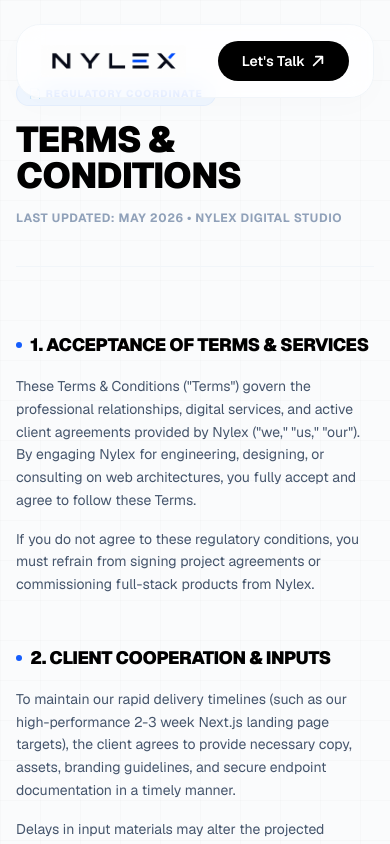
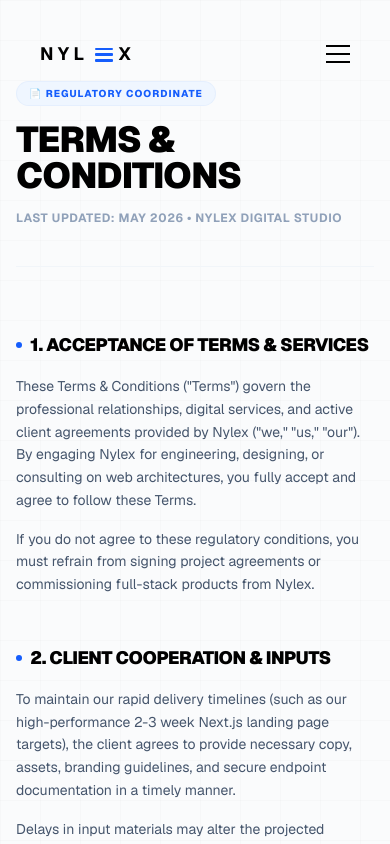
Before and after one commit to YASEEEN2005/Nylex, a Next.js app: page /terms in a window 390 px wide. Shown: the top 844 px of the page. Built offline with nearby package versions, Linux system fonts and the light colour scheme.

Commit message:
feat: redesign mobile hero, enhance mobile nav, hide tech lab on mobile

```diff
--- a/app/page.tsx
+++ b/app/page.tsx
@@ -1,5 +1,6 @@
 import React from "react";
 import Navbar from "@/components/Navbar";
+import MobileHero from "@/components/MobileHero";
 import Hero from "@/components/Hero";
 import Services from "@/components/Services";
 import TechSandbox from "@/components/TechSandbox";
@@ -23,6 +24,7 @@
       <Navbar />
 
       {/* Main Hero Visuals & Copy */}
+      <MobileHero />
       <Hero />
 
       {/* Services Section */}
--- a/components/Hero.tsx
+++ b/components/Hero.tsx
@@ -195,10 +195,7 @@
   }, [loading]);
 
   return (
-    <div
-      ref={containerRef}
-      className="relative w-full bg-slate-50 overflow-visible h-[500vh]"
-    >
+    <div ref={containerRef} className="relative w-full bg-slate-50 overflow-visible h-[500vh] hidden md:block">
       {/* Premium custom glass skeleton loader */}
       <AnimatePresence>
         {loading && (
@@ -227,7 +224,7 @@
       <div className="sticky top-0 w-full h-screen overflow-hidden bg-slate-50 flex items-center justify-center">
         {/* Fullscreen Background Canvas */}
         <div className="absolute inset-0 w-full h-full z-0 select-none pointer-events-none opacity-[0.93]">
-          <canvas ref={canvasRef} className="w-full h-full block" />
+          <canvas ref={canvasRef} className="w-full h-full hidden md:block" />
         </div>
 
         {/* Premium Luxury Background Ambient Glow Fields */}
--- /dev/null
+++ b/components/MobileHero.tsx
@@ -0,0 +1,51 @@
+"use client";
+
+import React from "react";
+
+export default function MobileHero() {
+  return (
+    <section className="relative w-full h-screen bg-white bg-[url('/mobile-hero-section.png')] bg-cover bg-bottom md:hidden flex flex-col justify-between pt-28 pb-10 px-6 overflow-hidden">
+      {/* Top/Middle Content */}
+      <div className="flex flex-col items-start text-left max-w-md">
+        {/* Label */}
+        <div className="flex items-center gap-3 text-xs font-bold tracking-widest text-blue-600 uppercase mb-5">
+          <span>Digital Studio</span>
+          <div className="h-[1.5px] w-12 bg-slate-200" />
+        </div>
+
+        {/* Headline */}
+        <h1 className="text-[34px] sm:text-[38px] font-extrabold text-black tracking-tight leading-[1.2] mb-6">
+          We build <br />
+          digital experiences <br />
+          that move <br />
+          <span className="text-blue-600">businesses forward.</span>
+        </h1>
+
+        {/* Paragraph */}
+        <p className="text-[15px] sm:text-base leading-relaxed text-slate-500 font-normal mb-8 max-w-[95%]">
+          We design and build fast, modern and scalable websites & digital products that drive real growth.
+        </p>
+
+        {/* Explore Button */}
+        <button
+          onClick={() => {
+            const el = document.getElementById("services");
+            if (el) el.scrollIntoView({ behavior: "smooth" });
+          }}
+          className="bg-black text-white hover:bg-slate-900 px-6 py-3.5 rounded-full text-sm font-semibold flex items-center gap-2 transition-transform active:scale-95 shadow-md shadow-slate-900/10"
+        >
+          <span>Explore Our Work</span>
+          <span className="text-xs font-bold">↗</span>
+        </button>
+      </div>
+
+      {/* Bottom Scroll Indicator */}
+      <div className="flex flex-col items-center justify-center gap-1.5 w-full text-center mt-auto">
+        <span className="text-[9px] tracking-[0.25em] font-extrabold text-slate-400 uppercase">
+          Scroll to explore
+        </span>
+        <span className="text-slate-600 text-lg animate-bounce">↓</span>
+      </div>
+    </section>
+  );
+}
--- a/components/Navbar.tsx
+++ b/components/Navbar.tsx
@@ -1,6 +1,6 @@
 "use client";
 
-import React from "react";
+import React, { useState, useEffect } from "react";
 import Link from "next/link";
 
 export default function Navbar() {
@@ -10,24 +10,48 @@
     { label: "Services", href: "/#services" },
     { label: "About", href: "/#about" },
     { label: "Process", href: "/#process" },
-    { label: "Insights", href: "/#insights" }
+    { label: "Insights", href: "/#insights" },
   ];
+
+  const [menuOpen, setMenuOpen] = useState(false);
+  const [isScrolled, setIsScrolled] = useState(false);
+
+  useEffect(() => {
+    const handleScroll = () => {
+      if (window.scrollY > 20) {
+        setIsScrolled(true);
+      } else {
+        setIsScrolled(false);
+      }
+    };
+    handleScroll();
+    window.addEventListener("scroll", handleScroll);
+    return () => window.removeEventListener("scroll", handleScroll);
+  }, []);
 
   return (
     <header className="fixed top-0 left-0 right-0 z-50 w-full max-w-7xl mx-auto px-4 sm:px-6 lg:px-8 pt-6 pointer-events-none">
-      <div className="pointer-events-auto bg-white/80 backdrop-blur-md border border-slate-100 rounded-[24px] shadow-[0_8px_30px_rgb(0,0,0,0.015)] px-6 py-4 flex items-center justify-between transition-all duration-300 hover:shadow-[0_12px_40px_rgb(0,0,0,0.025)]">
+      <div className={`pointer-events-auto flex items-center justify-between transition-all duration-300 ${
+        isScrolled
+          ? "bg-white backdrop-blur-md  border-slate-100 rounded-[24px] shadow-[0_8px_30px_rgb(0,0,0,0.015)] px-6 py-4"
+          : "bg-transparent px-6 py-4 md:bg-white md:backdrop-blur-md md:border md:border-slate-100 md:rounded-[24px] md:shadow-[0_8px_30px_rgb(0,0,0,0.015)] md:hover:shadow-[0_12px_40px_rgb(0,0,0,0.025)]"
+      }`}>
         {/* Logo */}
         <div className="flex items-center">
           <Link href="/" className="flex items-center cursor-pointer hover:opacity-90 transition-opacity">
-            <img
-              src="/logo.png"
-              alt="NYLEX Logo"
-              className="h-8 w-auto object-contain"
-            />
+            <div className="flex items-center font-bold tracking-[0.25em] text-black text-lg sm:text-xl select-none">
+              <span>NYL</span>
+              <span className="inline-flex flex-col justify-between h-3.5 w-4.5 mx-1.5 mt-[1px]">
+                <span className="h-[2px] w-full bg-blue-600 rounded-[1px]" />
+                <span className="h-[2.5px] w-full bg-blue-600 rounded-[1px]" />
+                <span className="h-[2.5px] w-full bg-blue-600 rounded-[1px]" />
+              </span>
+              <span className="tracking-normal">X</span>
+            </div>
           </Link>
         </div>
 
-        {/* Navigation Links */}
+        {/* Desktop Navigation Links */}
         <nav className="hidden md:flex items-center gap-1.5">
           {navLinks.map((link) => (
             <Link
@@ -40,24 +64,69 @@
           ))}
         </nav>
 
-        {/* Let's Talk CTA */}
-        <div>
-          <Link href="/#contact">
-            <button className="bg-black text-white hover:bg-slate-900 px-6 py-2.5 rounded-full flex items-center gap-1.5 transition-all duration-300 hover:scale-[1.02] hover:shadow-md font-semibold text-sm cursor-pointer group">
-              Let's Talk
-              <svg
-                className="w-3.5 h-3.5 transition-transform duration-300 group-hover:translate-x-0.5 group-hover:-translate-y-0.5"
-                fill="none"
-                viewBox="0 0 24 24"
-                stroke="currentColor"
-                strokeWidth="3"
-              >
-                <path strokeLinecap="round" strokeLinejoin="round" d="M4.5 19.5l15-15m0 0H8.25m11.25 0v11.25" />
-              </svg>
-            </button>
-          </Link>
+        {/* Mobile Controls */}
+        <div className="flex items-center md:hidden gap-3">
+          {/* Hamburger Menu */}
+          <button
+            onClick={() => setMenuOpen(!menuOpen)}
+            className="flex flex-col justify-center w-6 h-6 space-y-1.5 focus:outline-none"
+            aria-label="Toggle menu"
+          >
+            <span className="block w-full h-0.5 bg-black" />
+            <span className="block w-full h-0.5 bg-black" />
+            <span className="block w-full h-0.5 bg-black" />
+          </button>
         </div>
       </div>
+
+      {/* Mobile Menu Overlay */}
+      {menuOpen && (
+        <div className="fixed top-0 left-0 right-0 m-4 bg-white/95 backdrop-blur-xl border border-slate-100 rounded-[28px] shadow-[0_20px_50px_rgba(0,0,0,0.05)] z-50 flex flex-col p-6 h-auto pointer-events-auto">
+          {/* Header row in overlay */}
+          <div className="flex items-center justify-between pb-6 border-b border-slate-100">
+            <div className="flex items-center font-bold tracking-[0.25em] text-black text-lg select-none">
+              <span>NYL</span>
+              <span className="inline-flex flex-col justify-between h-3.5 w-4.5 mx-1.5 mt-[1px]">
+                <span className="h-[2.5px] w-full bg-blue-600 rounded-[1px]" />
+                <span className="h-[2.5px] w-full bg-blue-600 rounded-[1px]" />
+                <span className="h-[2.5px] w-full bg-blue-600 rounded-[1px]" />
+              </span>
+              <span className="tracking-normal">X</span>
+            </div>
+            <button
+              onClick={() => setMenuOpen(false)}
+              className="text-2xl text-black hover:text-slate-600 font-bold focus:outline-none"
+              aria-label="Close menu"
+            >
+              ✕
+            </button>
+          </div>
+
+          {/* Links and Contact Button */}
+          <nav className="flex flex-col gap-4 py-6">
+            {navLinks.map((link, idx) => (
+              <Link
+                key={link.label}
+                href={link.href}
+                onClick={() => setMenuOpen(false)}
+                className="text-lg font-semibold text-slate-800 hover:text-blue-600 transition-colors py-2 flex items-center justify-between border-b border-slate-50/50"
+              >
+                <span>{link.label}</span>
+                <span className="text-slate-400 text-xs font-mono">0{idx + 1}</span>
+              </Link>
+            ))}
+
+            {/* Contact Button directly after Insights */}
+            <div className="mt-4 w-full flex justify-center">
+              <Link href="/#contact" onClick={() => setMenuOpen(false)} className="w-full">
+                <button className="w-full bg-blue-600 text-white hover:bg-blue-700 py-3.5 rounded-full text-sm font-medium transition-shadow shadow-[0_4px_12px_rgba(0,102,255,0.15)]">
+                  Contact
+                </button>
+              </Link>
+            </div>
+          </nav>
+        </div>
+      )}
     </header>
   );
 }
--- a/components/TechSandbox.tsx
+++ b/components/TechSandbox.tsx
@@ -91,7 +91,7 @@
   };
 
   return (
-    <section id="insights" className="w-full max-w-7xl mx-auto px-4 sm:px-6 lg:px-8 py-20 lg:py-28 border-t border-slate-100/80">
+    <section id="insights" className="hidden md:block w-full max-w-7xl mx-auto px-4 sm:px-6 lg:px-8 py-20 lg:py-28 border-t border-slate-100/80">
 
       {/* Header Info */}
       <div className="text-center max-w-3xl mx-auto mb-16 space-y-4">
```
Also changed, not shown: 2 other files (tests, documents, lock files or other folders).
